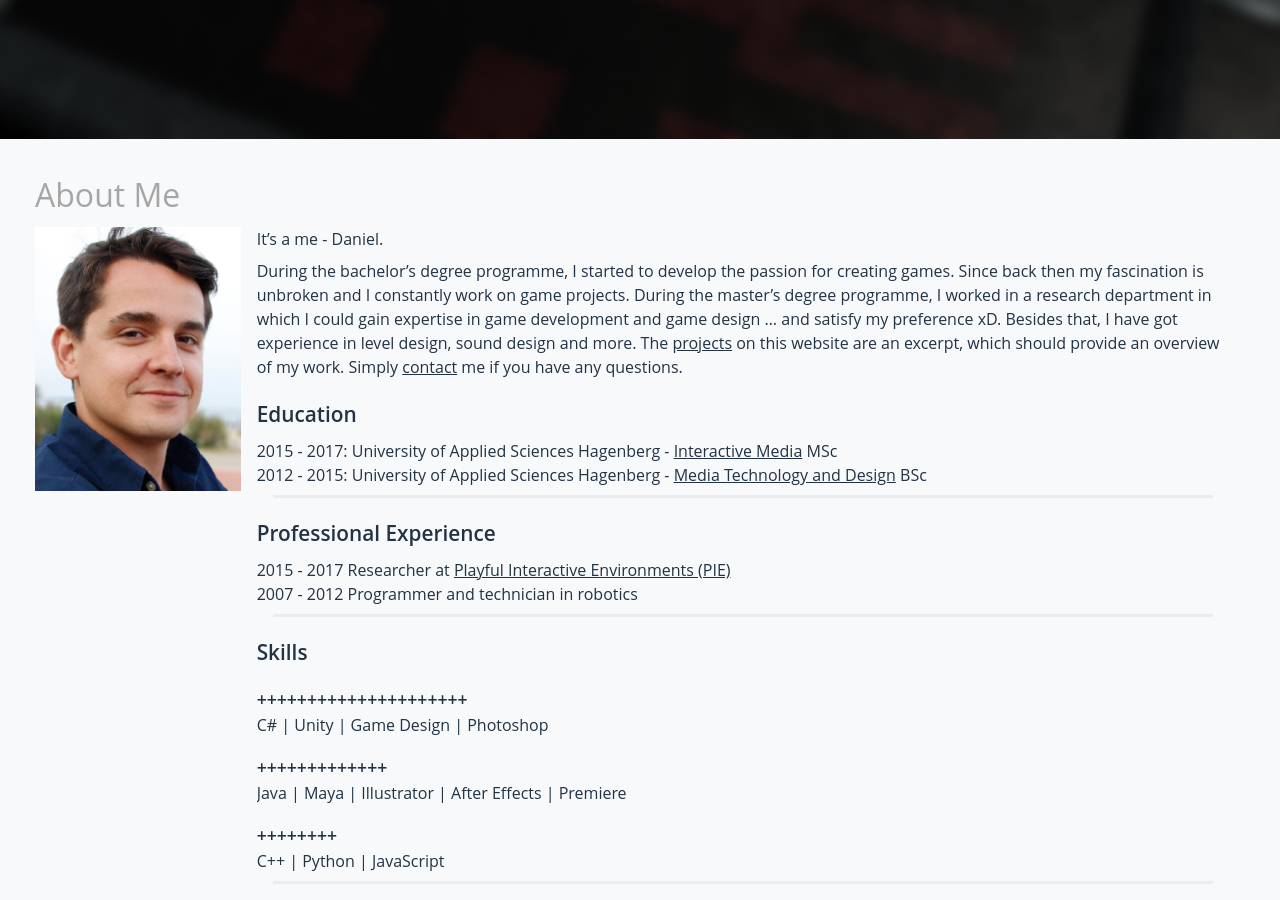
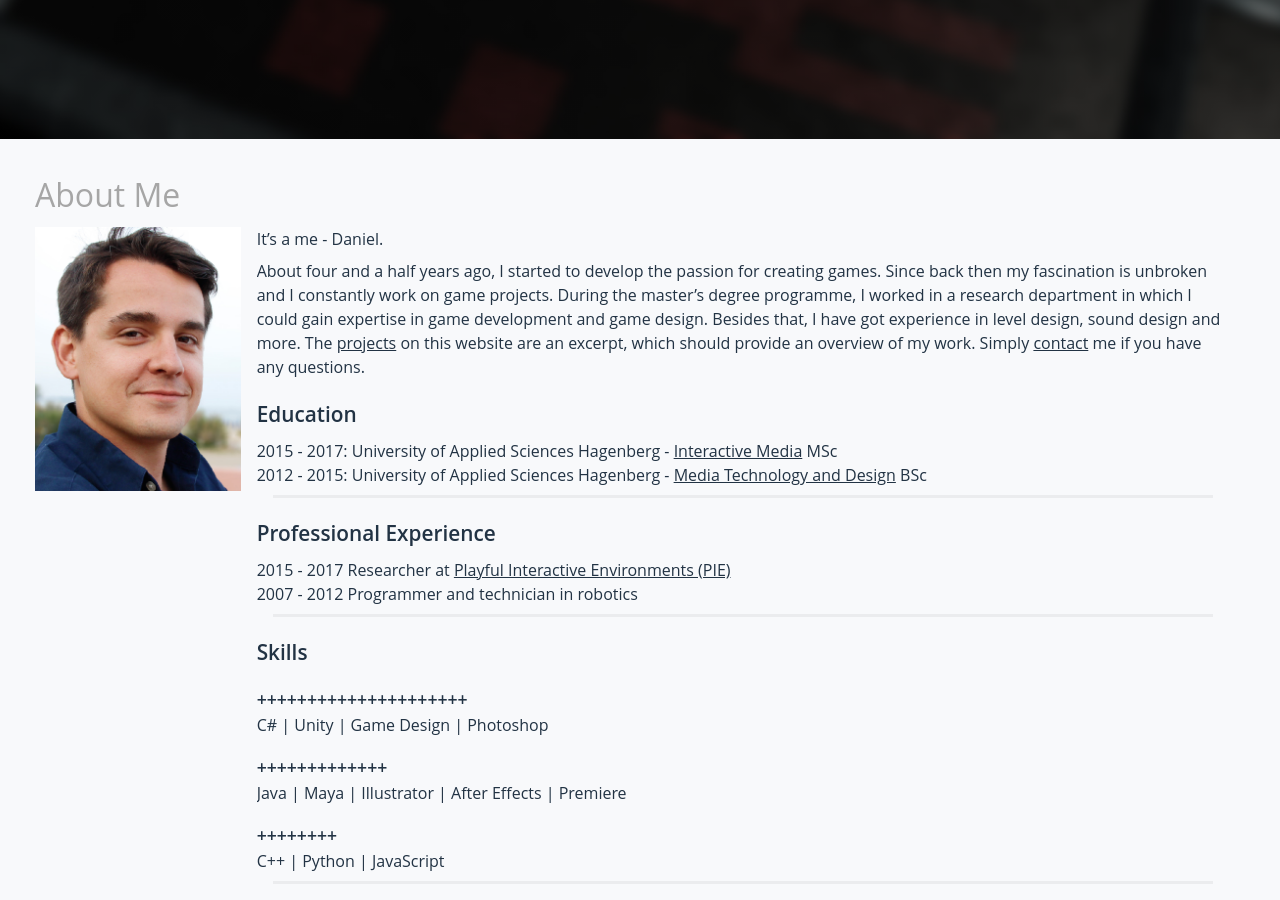
Before and after one commit to danielrammer/danielrammer.github.io, a Jekyll site: the page built from index.html, in a window 1280 px wide and 900 px high, scrolled down 3062 px. Built offline with Jekyll 4.4.1, drawn with Linux system fonts in a browser that asks for light colours; a script that is not in the unit is left out.

Commit message:
chaned about me

```diff
--- a/_aboutme.md
+++ b/_aboutme.md
@@ -1,7 +1,7 @@
 
 It’s a me - Daniel.
 
-During the bachelor's degree programme, I started to develop the passion for creating games. Since back then my fascination is unbroken and I constantly work on game projects. During the master's degree programme, I worked in a research department in which I could gain expertise in game development and game design ... and satisfy my preference xD. Besides that, I have got experience in level design, sound design and more. The [projects]({{site.baseurl}}/projects/) on this website are an excerpt, which should provide an overview of my work.
+About four and a half years ago, I started to develop the passion for creating games. Since back then my fascination is unbroken and I constantly work on game projects. During the master's degree programme, I worked in a research department in which I could gain expertise in game development and game design. Besides that, I have got experience in level design, sound design and more. The [projects]({{site.baseurl}}/projects/) on this website are an excerpt, which should provide an overview of my work.
 Simply [contact]({{site.baseurl}}/contact/) me if you have any questions.
 
 ## Education
```
